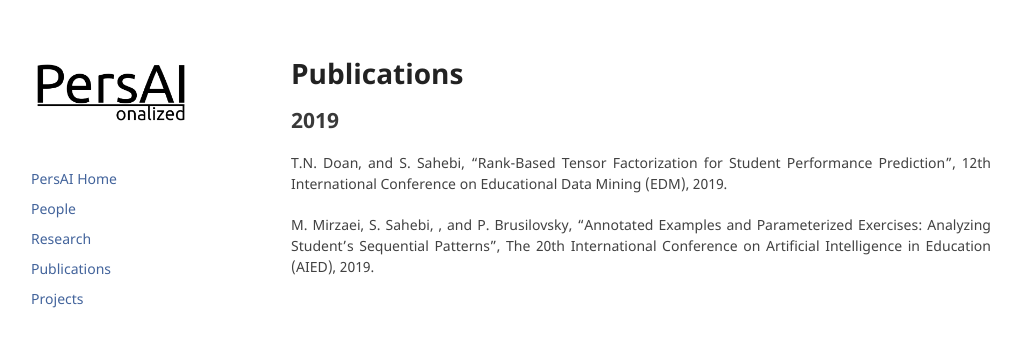
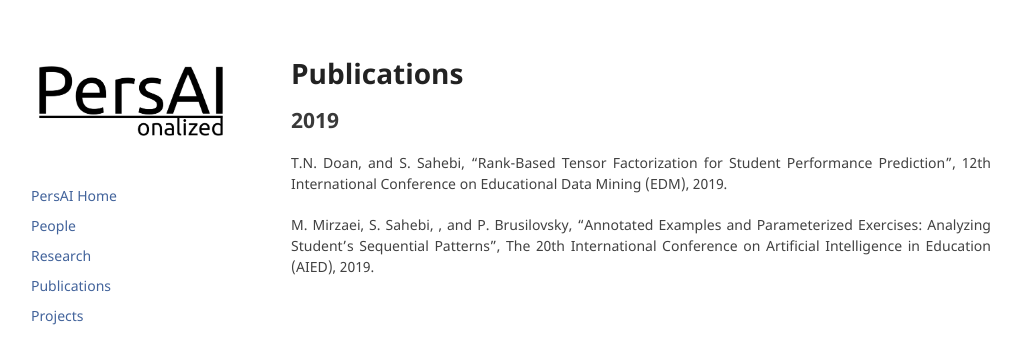
Before and after one commit to sahebi-lab/sahebi-lab.github.io, a Jekyll site: the page built from pages/publications.md, in a window 1280 px wide. Shown: the top 364 px of the page, without its empty margins (129-1150 px from the left). Built offline with Jekyll 4.4.1, drawn with Linux system fonts in a browser that asks for light colours.

Commit message:
Update default.html

```diff
--- a/_layouts/default.html
+++ b/_layouts/default.html
@@ -14,7 +14,7 @@
     <div class="wrapper">
       <header>
 
-      <a href="/"><img id="logo" src="/images/persai-logo-export.png" style="width:160px;"/></a>
+      <a href="/"><img id="logo" src="/images/persai-logo-export.png" style="width:200px;"/></a>
 
       <br />
       <br />
```
